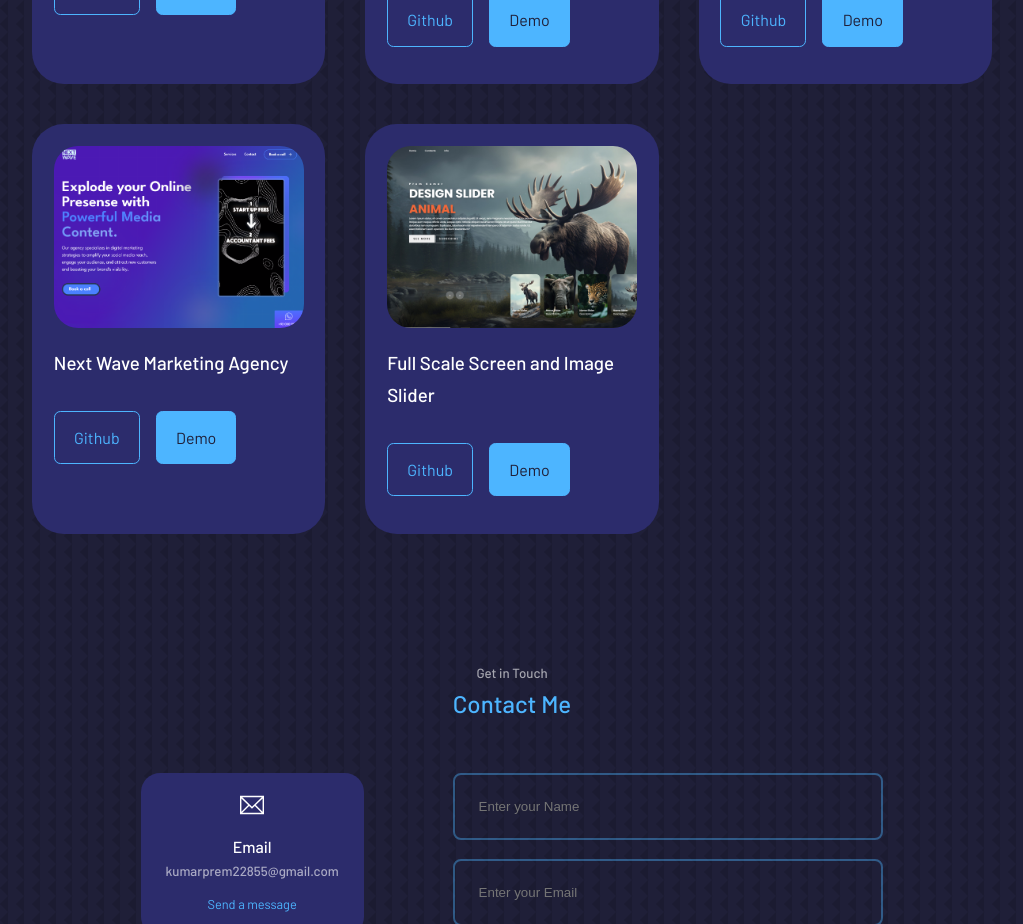
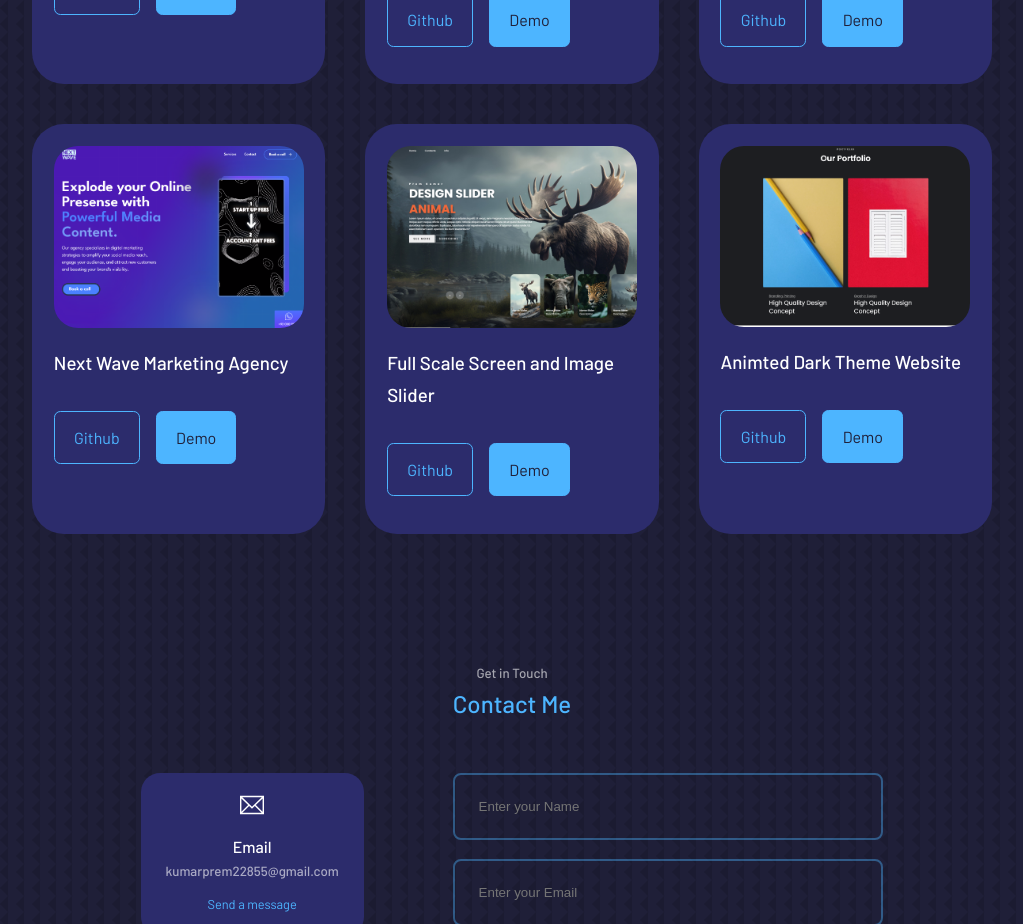
Before and after one commit to Headbreakar/codsoft_portfolio_react, a React (Create React App) app: page / in a window 1280 px wide. Shown: the part 4000-4924 px from the top of the page, without its empty margins (128-1151 px from the left). Built offline with nearby package versions, Linux system fonts and the light colour scheme.

Commit message:
added a new project

```diff
--- a/public/index.html
+++ b/public/index.html
@@ -12,7 +12,10 @@
     <link rel="apple-touch-icon" href="%PUBLIC_URL%/logo192.png" />
 
     <link rel="manifest" href="%PUBLIC_URL%/manifest.json" />
-
+    <link
+      rel="website icon"
+      href="https://img.icons8.com/?size=100&id=MSywwgB0nzMc&format=png&color=000000"
+    />
     <title>Full Stack Developer | Prem Kumar</title>
   </head>
   <body>
--- a/src/components/portfolio/portfolio.jsx
+++ b/src/components/portfolio/portfolio.jsx
@@ -9,6 +9,7 @@ import img6 from "../../assets/portfolio6.png";
 import img7 from "../../assets/portfolio7.png";
 import img8 from "../../assets/portfolio8.jpg";
 import img9 from "../../assets/portfolio9.png";
+import img10 from "../../assets/portfolio10.png";
 const data = [
   {
     id: 1,
@@ -66,6 +67,13 @@ const data = [
     github: "https://github.com/Headbreakar/full-scale-slider",
     demo: "https://full-scale-slider.vercel.app/",
   },
+  {
+    id: 9,
+    image: img10,
+    title: "Animted Dark Theme Website",
+    github: "https://animated-design.vercel.app/",
+    demo: "https://animated-design.vercel.app/",
+  },
 ];
 
 const portfolio = () => {
```
Also changed, not shown: src/assets/portfolio10.png (added).
